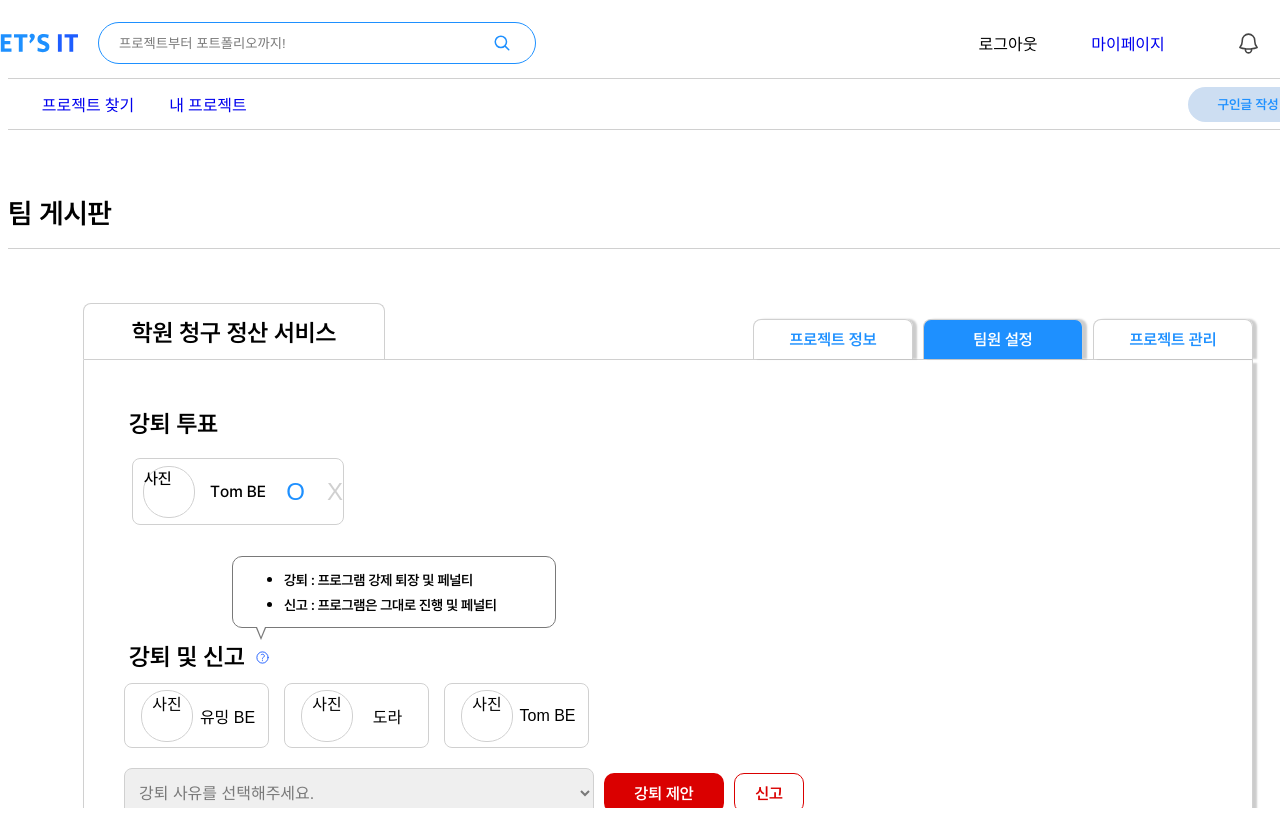
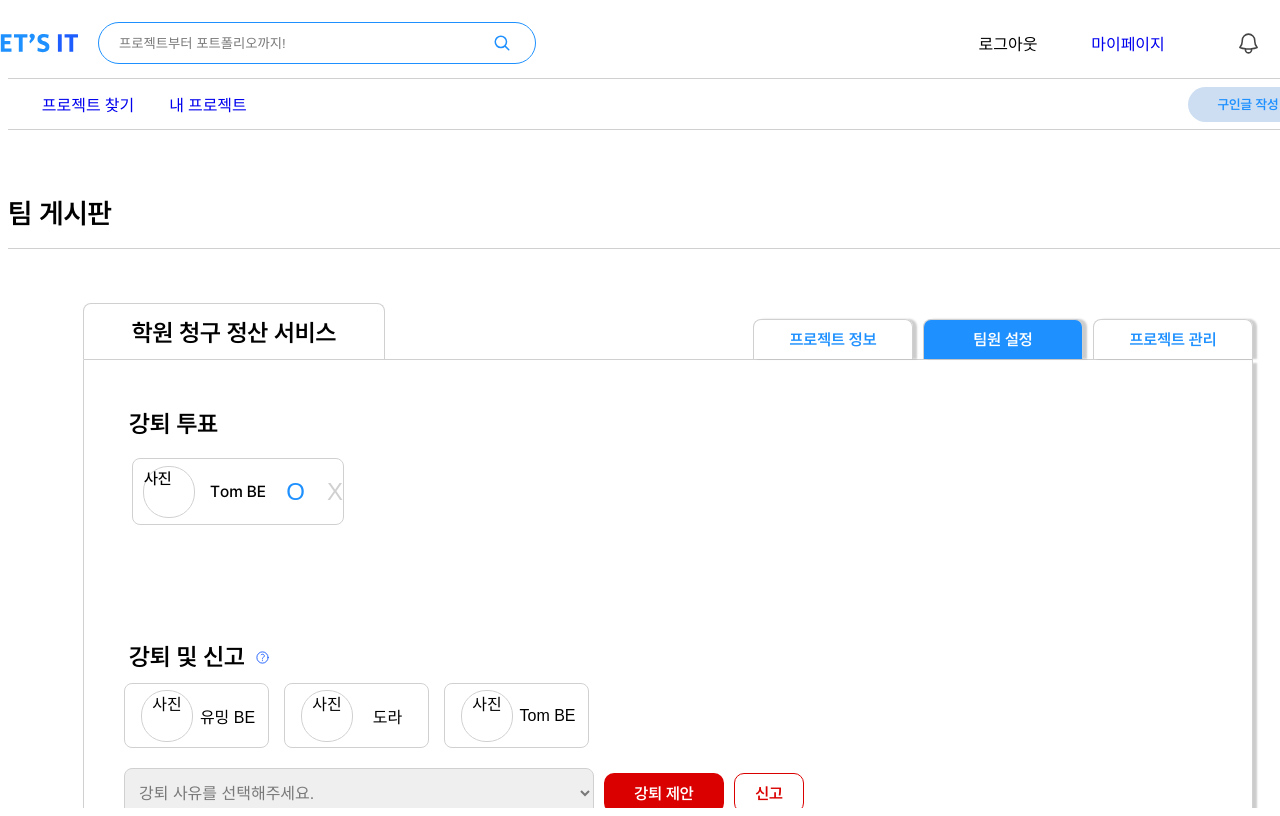
Before and after one commit to yezixx/SOLUX_LETS_IT_Frontend, a React (Vite) app: page /teamboard/member in a window 1280 px wide. Shown: the top 816 px of the page. Built offline with nearby package versions, Linux system fonts and the light colour scheme; the HTML template or start-up script is replaced by a standard one.

Commit message:
Design: tooltip onMouseEnter, onMouseLeave에 따라 visible 설정

```diff
--- a/src/Screen/Teamboard/SetMember/ReportSection/ReportSection.jsx
+++ b/src/Screen/Teamboard/SetMember/ReportSection/ReportSection.jsx
@@ -3,8 +3,8 @@ import styles from "./ReportSection.module.css";
 import QuestionMarkIcon from "../../../../Image/Icons/QuestionMarkIcon";
 import ToolTip from "../../../../Components/ToolTip/ToolTip";
 import Button from "../../../../Components/Button/Button";
+import { useState } from "react";
 
-const ReportSection = () => {
 const members = [
   { id: 1, name: "유밍 BE" },
   { id: 2, name: "도라" },
@@ -27,15 +27,23 @@ const ReportSection = () => {
     <li>신고 : 프로그램은 그대로 진행 및 페널티</li>
   </ul>
 );
+const ReportSection = () => {
+  const [visible, setVisible] = useState(false);
 
   return (
     <div className={styles.reportSection}>
       <div className={styles.reportSection__label}>
         <div>강퇴 및 신고</div>
+        {visible && (
           <div className={styles.reportSection__toolTip}>
             <ToolTip msg={msg} width={"300px"} height={"60px"} />
           </div>
-        <div className={styles.reportSection__icon}>
+        )}
+        <div
+          className={styles.reportSection__icon}
+          onMouseEnter={() => setVisible(true)}
+          onMouseLeave={() => setVisible(false)}
+        >
           <QuestionMarkIcon width={"15px"} height={"15px"} />
         </div>
       </div>
```
Lines whose indentation alone changed are shown as unchanged.
